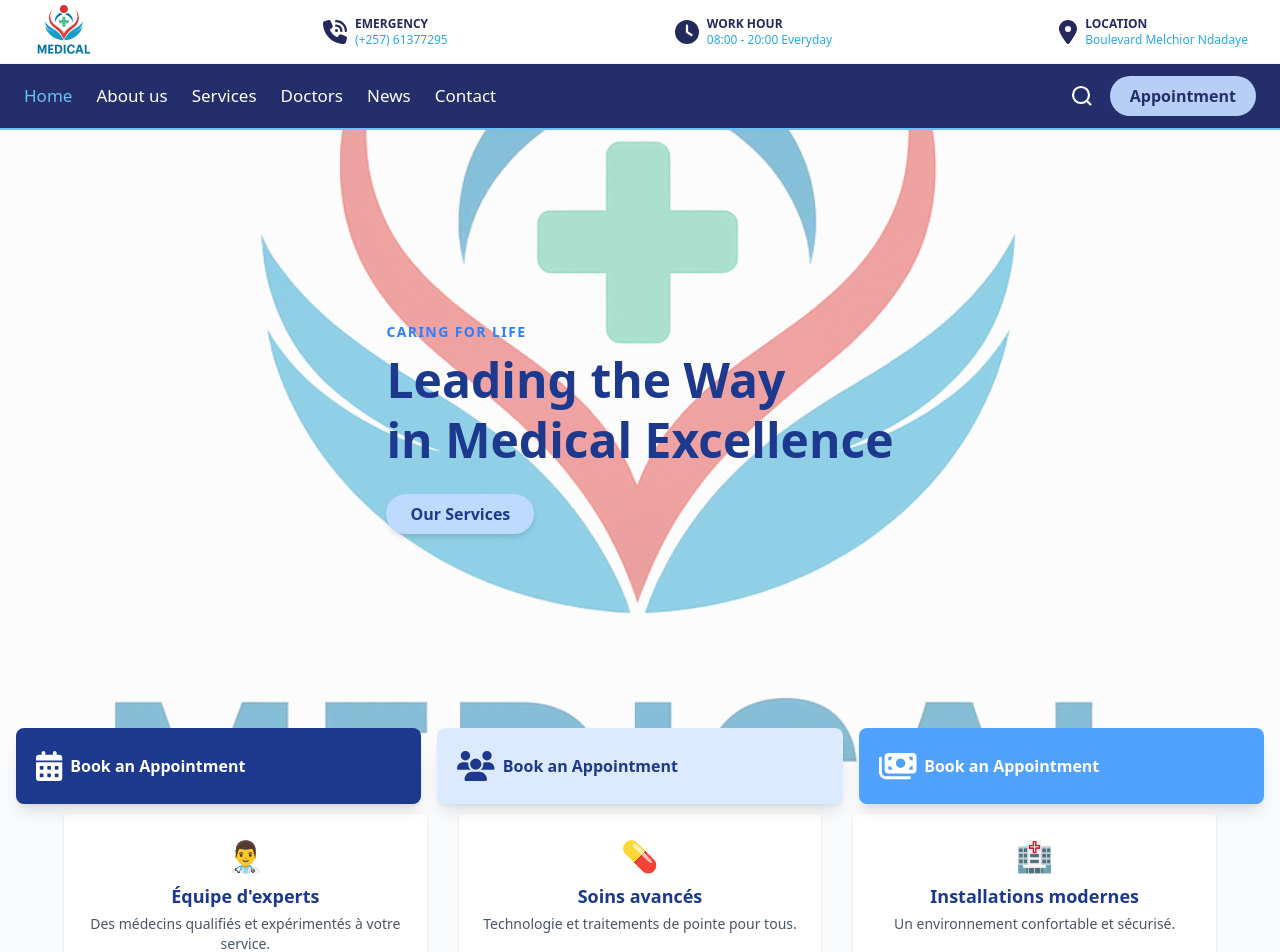
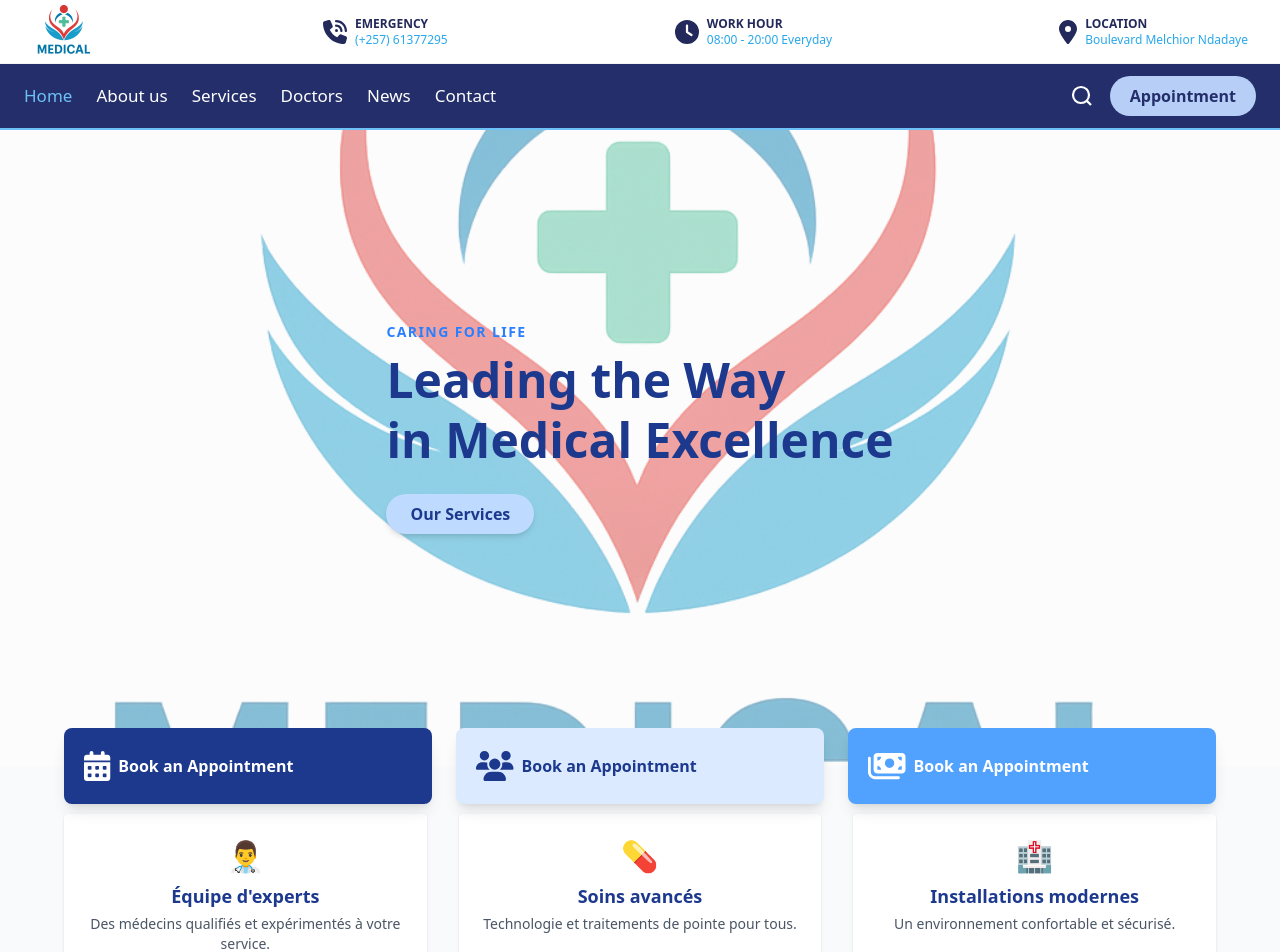
Before and after one commit to Cedric257/React-and-Tailwind-Project, a React (Vite) app: page / in a window 1280 px wide. Shown: the top 952 px of the page. Built offline with nearby package versions, Linux system fonts and the light colour scheme.

Commit message:
add design

```diff
--- a/src/components/home.tsx
+++ b/src/components/home.tsx
@@ -27,18 +27,20 @@ export default function Home() {
         </button>
 
       </div>
-<div className="flex flex-col sm:flex-row gap-4 w-full absolute bottom-0 translate-y-1/2 px-4">
-  <div className="flex-1 bg-blue-900 text-white dark:bg-blue-800 rounded-lg p-5 flex items-center gap-2 shadow-lg">
-    <span className="material-symbols-outlined text-3xl"><FontAwesomeIcon icon={faCalendarDays} /></span>
+      <div className="md:absolute bottom-0 translate-y-1/2 w-full px-4">
+        <div className="max-w-6xl mx-auto grid grid-cols-1 md:grid-cols-3 gap-6 items-center">
+          <div className="bg-blue-900 text-white dark:bg-blue-800 rounded-lg p-5 flex items-center gap-2 shadow-lg">
+            <span className="text-3xl"><FontAwesomeIcon icon={faCalendarDays} /></span>
             <span className="font-semibold">Book an Appointment</span>
           </div>
-  <div className="flex-1 bg-blue-100 text-blue-900 dark:bg-blue-700 dark:text-white rounded-lg p-5 flex items-center gap-2 shadow-lg">
-    <span className="material-symbols-outlined text-3xl"><FontAwesomeIcon icon={faUsers} /></span>
+          <div className="bg-blue-100 text-blue-900 dark:bg-blue-700 dark:text-white rounded-lg p-5 flex items-center gap-2 shadow-lg">
+            <span className="text-3xl"><FontAwesomeIcon icon={faUsers} /></span>
             <span className="font-semibold">Book an Appointment</span>
           </div>
-  <div className="flex-1 bg-blue-400 text-white dark:bg-blue-600 dark:text-white rounded-lg p-5 flex items-center gap-2 shadow-lg">
-    <span className="material-symbols-outlined text-3xl"><FontAwesomeIcon icon={faMoneyBills} /></span>
+          <div className="bg-blue-400 text-white dark:bg-blue-600 dark:text-white rounded-lg p-5 flex items-center gap-2 shadow-lg">
+            <span className="text-3xl"><FontAwesomeIcon icon={faMoneyBills} /></span>
             <span className="font-semibold">Book an Appointment</span>
+          </div>
         </div>
       </div>
 
```
Lines whose indentation alone changed are shown as unchanged.
